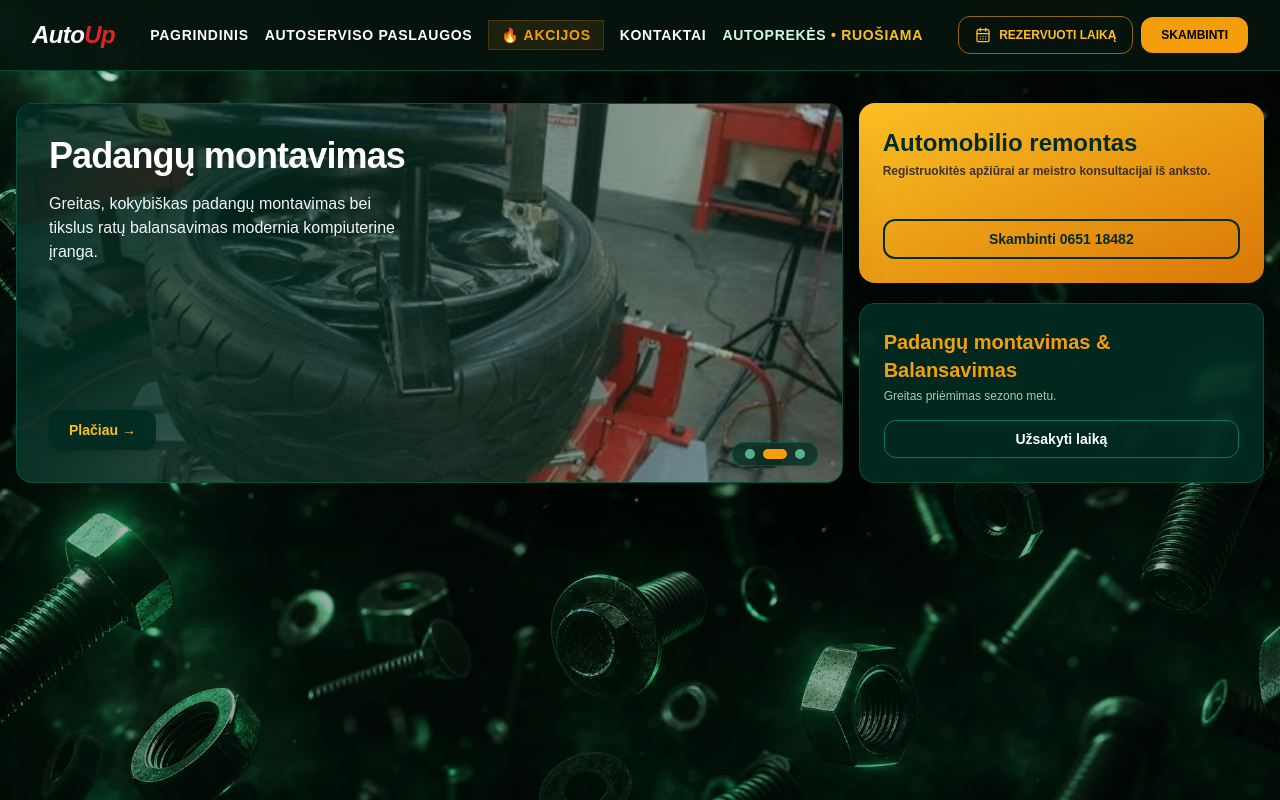
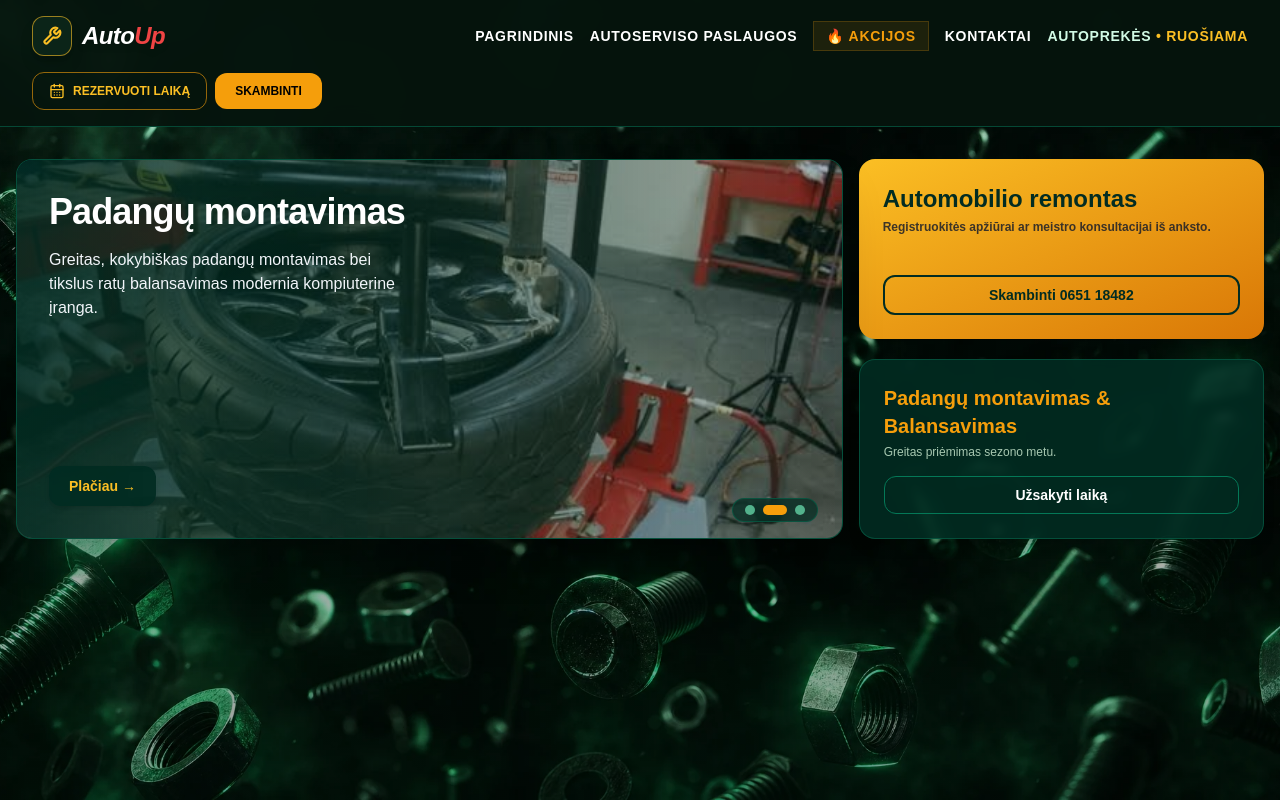
Before and after one commit to ratuaptarnavimas-commits/AutoUp, a React (Vite) app: page /akcijos in a window 1280 px wide. Built offline with nearby package versions, Linux system fonts and the light colour scheme; no server answers.

Commit message:
Atnaujintas modernus logotipas

```diff
--- a/src/components/Navbar.jsx
+++ b/src/components/Navbar.jsx
@@ -1,6 +1,6 @@
 import React, { useState } from "react";
 import { Link } from "react-router-dom";
-import { CalendarDays } from "lucide-react";
+import { CalendarDays, Wrench } from "lucide-react";
 import CalendarModal from "./schedule/CalendarModal";
 
 export default function Navbar() {
@@ -12,8 +12,13 @@ export default function Navbar() {
       <div className="max-w-7xl mx-auto flex flex-wrap justify-between items-center gap-4">
 
         {/* LOGO */}
-        <Link to="/" className="text-2xl font-black italic tracking-tight text-white drop-shadow-md">
-          Auto<span className="text-red-600">Up</span>
+        <Link to="/" className="group flex items-center gap-2.5" aria-label="AutoUp pagrindinis puslapis">
+          <span className="flex h-10 w-10 items-center justify-center rounded-xl border border-amber-400/60 bg-[#0b2418] text-amber-400 shadow-lg shadow-black/20 transition-transform group-hover:rotate-[-8deg]">
+            <Wrench className="h-5 w-5" strokeWidth={2.5} />
+          </span>
+          <span className="text-2xl font-black italic tracking-tight text-white drop-shadow-md">
+            Auto<span className="text-red-500">Up</span>
+          </span>
         </Link>
 
         {/* MENIU NUORODOS */}
```
